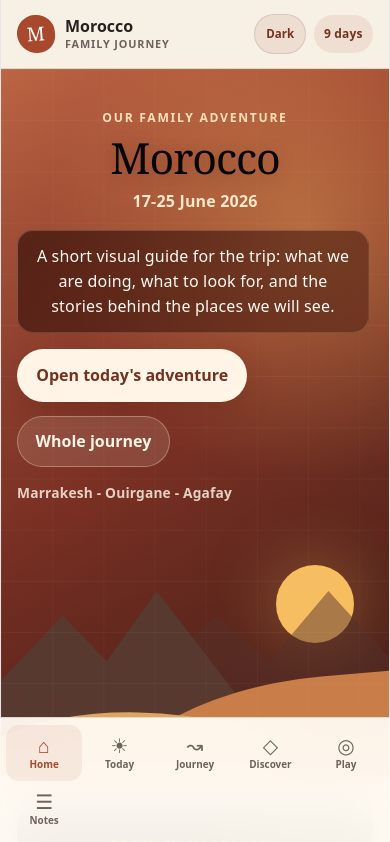
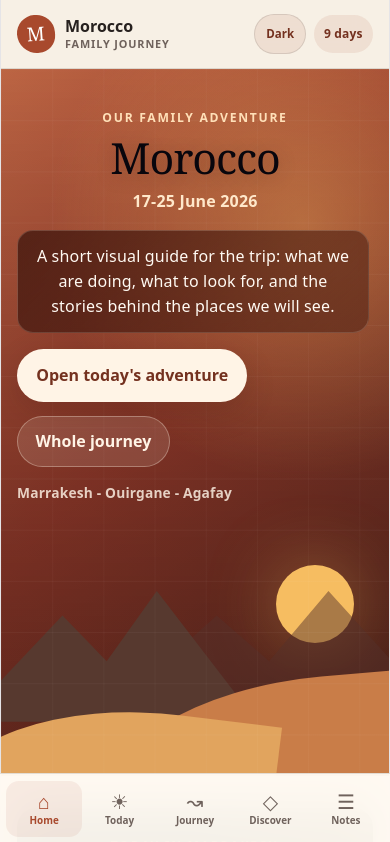
Before and after one commit to PaoloMarini/morocco-family-trip, a React (Vite) app: page / in a window 390 px wide. Shown: the top 842 px of the page. Built offline with nearby package versions, Linux system fonts and the light colour scheme.

Commit message:
Keep mobile navigation to five items

```diff
--- a/src/data/trip.ts
+++ b/src/data/trip.ts
@@ -98,7 +98,6 @@ export const navigation: NavigationItem[] = [
   { id: 'today', label: 'Today', icon: '☀' },
   { id: 'journey', label: 'Journey', icon: '↝' },
   { id: 'discover', label: 'Discover', icon: '◇' },
-  { id: 'play', label: 'Play', icon: '◎' },
   { id: 'useful', label: 'Notes', icon: '☰' },
 ]
 
```
